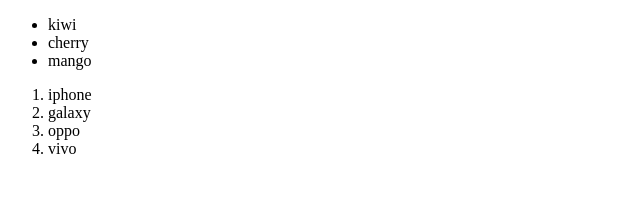
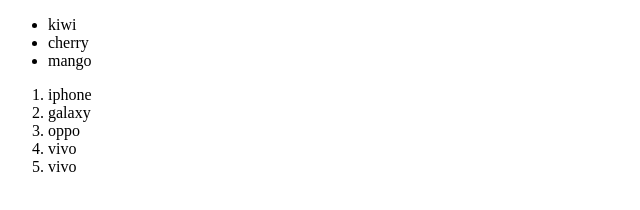
Before and after one commit to GaziTasnuvaFarhana/PrimaryProject, a plain HTML site: page index.html in a window 1280 px wide. Shown: the full height of the page, 0-640 px from the left. Drawn offline with Linux system fonts and the light colour scheme.

Commit message:
modified index.html

```diff
--- a/index.html
+++ b/index.html
@@ -18,6 +18,7 @@
         <li>galaxy</li>
         <li>oppo</li>
         <li>vivo</li>
+        <li>vivo</li>
     </ol>
 </body>
 </html>
```
